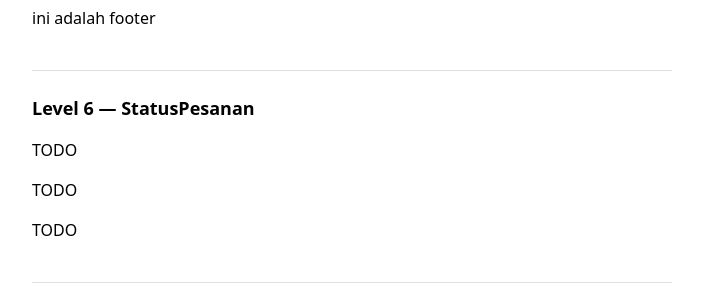
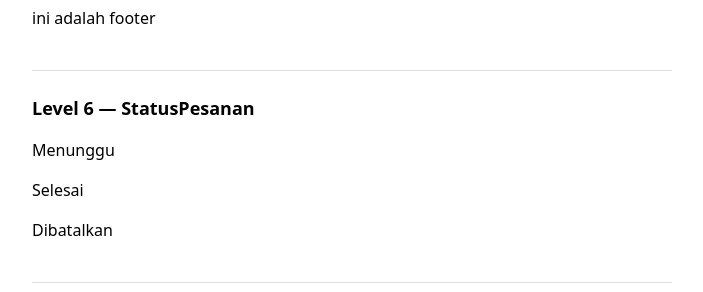
Before and after one commit to webdev-if-its/frontend-5053241032, a React (Vite) app in the folder pertemuan-02/: page / in a window 1280 px wide. Shown: the part 1120-1412 px from the top of the page, without its empty margins (288-991 px from the left). Built offline with nearby package versions, Linux system fonts and the light colour scheme.

Commit message:
pertemuan-02: Level 6 selesai

```diff
--- a/pertemuan-02/src/components/StatusPesanan.tsx
+++ b/pertemuan-02/src/components/StatusPesanan.tsx
@@ -2,6 +2,20 @@
 // `Status` dari '../types', jangan tulis ulang union-nya di sini). Lalu
 // render teks berbeda sesuai status: pending -> "Menunggu", selesai ->
 // "Selesai", batal -> "Dibatalkan". Lihat SOAL.md untuk kontrak lengkap.
-export function StatusPesanan(props: any) {
-  return <p>TODO</p>
+import type { Status } from "../types";
+
+interface statusProps{
+  status: Status
 }
+
+export function StatusPesanan(props: statusProps) {
+  if (props.status === "pending") {
+    return <p>Menunggu</p>
+  }
+  if (props.status === "selesai") {
+    return <p>Selesai</p>
+  }
+  if (props.status === "batal") {
+    return <p>Dibatalkan</p>
+  }
+}
--- a/pertemuan-02/src/types.ts
+++ b/pertemuan-02/src/types.ts
@@ -1,3 +1,3 @@
 // TODO(Level 6): ganti `any` di bawah jadi union type 3 nilai yang persis:
 // 'pending' | 'selesai' | 'batal'
-export type Status = any
+export type Status = 'pending' | 'selesai' | 'batal';
```
Also changed, not shown: 1 other file (tests, documents, lock files or other folders).
